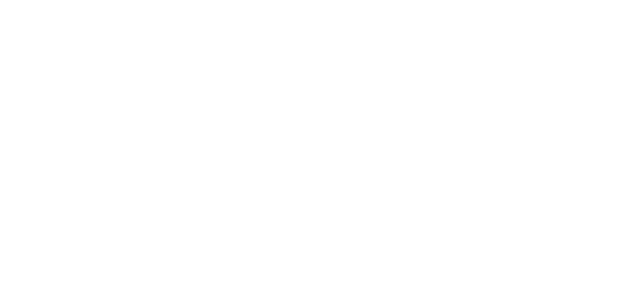
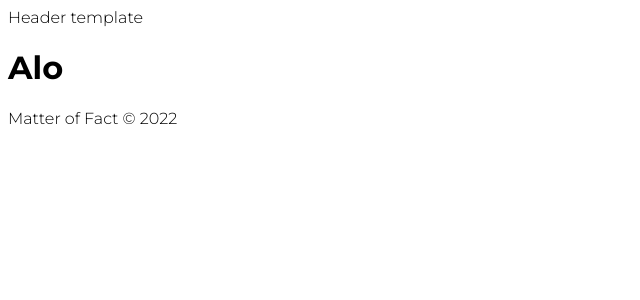
Before and after one commit to im-sqtch/Matter-of-Fact-Blog, a PHP site: page / in a window 1280 px wide. Before the commit the part shown is empty. Shown: the top 300 px of the page, without its empty margins (0-640 px from the left). Run offline with PHP 8.4, Linux system fonts and the light colour scheme.

Commit message:
header+footer-initial-setup

```diff
--- a/index.php
+++ b/index.php
@@ -1,26 +1,13 @@
 <?php
 
-include_once("helpers/url.php");
+    include_once("templates/header.php")
 
 ?>
-<!DOCTYPE html>
-<html lang="en">
 
-<head>
-    <meta charset="UTF-8">
-    <meta http-equiv="X-UA-Compatible" content="IE=edge">
-    <meta name="viewport" content="width=device-width, initial-scale=1.0">
-    <title>Matter of Fact Blog</title>
-    <!-- CSS STYLESHEET -->
-    <link rel="stylesheet" href="<?= $BASE_URL ?>/css/style.css">
-    <!-- GOOGLE FONTS -->
-    <link rel="preconnect" href="https://fonts.googleapis.com">
-    <link rel="preconnect" href="https://fonts.gstatic.com" crossorigin>
-    <link href="https://fonts.googleapis.com/css2?family=Montserrat:wght@300;700&display=swap" rel="stylesheet">
-</head>
+    <h1>Alo</h1>
 
-<body>
-    <h1></h1>
-</body>
+<?php
 
-</html>
+include_once("templates/footer.php")
+
+?>
--- /dev/null
+++ b/templates/footer.php
@@ -0,0 +1,5 @@
+<footer>
+    <p>Matter of Fact &copy; 2022</p>
+</footer>
+</body>
+</html>
--- /dev/null
+++ b/templates/header.php
@@ -0,0 +1,23 @@
+<?php
+
+include_once("helpers/url.php");
+
+?>
+<!DOCTYPE html>
+<html lang="en">
+
+<head>
+    <meta charset="UTF-8">
+    <meta http-equiv="X-UA-Compatible" content="IE=edge">
+    <meta name="viewport" content="width=device-width, initial-scale=1.0">
+    <title>Matter of Fact Blog</title>
+    <!-- CSS STYLESHEET -->
+    <link rel="stylesheet" href="<?= $BASE_URL ?>/css/style.css">
+    <!-- GOOGLE FONTS -->
+    <link rel="preconnect" href="https://fonts.googleapis.com">
+    <link rel="preconnect" href="https://fonts.gstatic.com" crossorigin>
+    <link href="https://fonts.googleapis.com/css2?family=Montserrat:wght@300;700&display=swap" rel="stylesheet">
+</head>
+
+<body>
+    <header>Header template</header>
```
